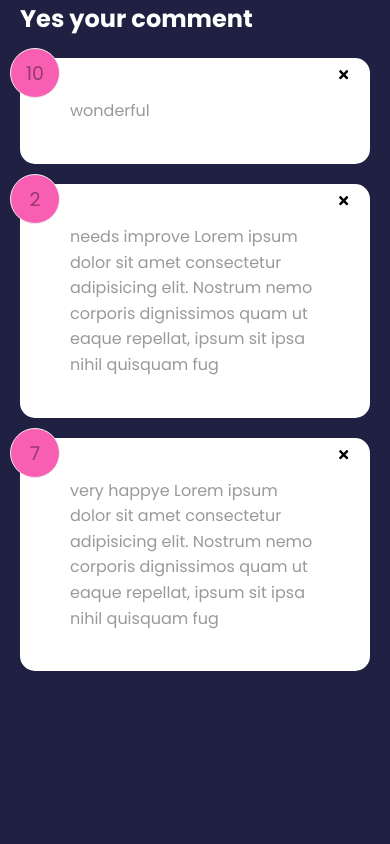
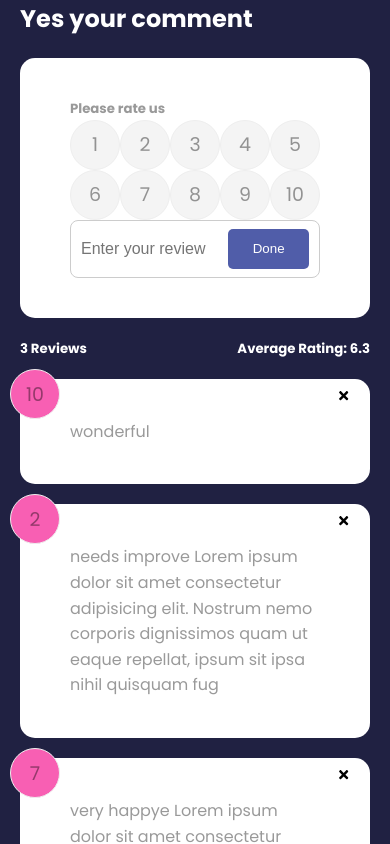
Before and after one commit to xploreout/comment-app, a React (Create React App) app: page / in a window 390 px wide. Shown: the top 844 px of the page. Built offline with nearby package versions, Linux system fonts and the light colour scheme.

Commit message:
Added input radio and comment

```diff
--- a/package.json
+++ b/package.json
@@ -10,6 +10,7 @@
     "react-dom": "^18.1.0",
     "react-icons": "^4.4.0",
     "react-scripts": "^2.1.3",
+    "uuid": "^8.3.2",
     "web-vitals": "^2.1.4"
   },
   "scripts": {
--- a/src/App.js
+++ b/src/App.js
@@ -1,23 +1,31 @@
 import React from 'react';
+import { v4 as uuidv4 } from 'uuid';
 import Header from './components/Header';
 import { useState } from 'react';
 import SurveyData from './data/SurveyData';
 import SurveyList from './components/SurveyList';
+import SurveyStats from './components/SurveyStats';
+import SurveyForm from './components/SurveyForm';
 
 function App() {
   const [survey, setSurvey] = useState(SurveyData);
 
+  const addItem = (newItem) => {
+    newItem.id = uuidv4();
+    setSurvey([newItem, ...survey])
+  };
   const deleteItem = (id) => {
     if (window.confirm('Are you share to delete the comment?')) {
-      setSurvey(survey.filter((item) => item.id !== id ))
+      setSurvey(survey.filter((item) => item.id !== id));
     }
-
   };
   return (
     <>
       <Header />
       <div className='container'>
-        <SurveyList feedback={survey} handleDelete={deleteItem} />
+        <SurveyForm handleAddSurvey={addItem} />
+        <SurveyStats feedback={survey} />
+        <SurveyList survey={survey} handleDelete={deleteItem} />
       </div>
     </>
   );
--- /dev/null
+++ b/src/components/Rating.jsx
@@ -0,0 +1,123 @@
+import React from 'react';
+
+function Rating({ select, selected }) {
+  const handleChange = (e) => {
+    select(+e.currentTarget.value);
+  };
+  return (
+    <ul className='rating'>
+      <li>
+        <input
+          type='radio'
+          id='num3'
+          name='3'
+          value='3'
+          onChange={handleChange}
+          checked={selected === 1}
+        />
+        <label htmlFor='num1'>1</label>
+      </li>
+      <li>
+        <input
+          type='radio'
+          id='num2'
+          name='2'
+          value='2'
+          onChange={handleChange}
+          checked={selected === 2}
+        />
+        <label htmlFor='num2'>2</label>
+      </li>
+      <li>
+        <input
+          type='radio'
+          id='num1'
+          name='1'
+          value='1'
+          onChange={handleChange}
+          checked={selected === 3}
+        />
+        <label htmlFor='num3'>3</label>
+      </li>
+      <li>
+        <input
+          type='radio'
+          id='num4'
+          name='4'
+          value='4'
+          onChange={handleChange}
+          checked={selected === 4}
+        />
+        <label htmlFor='num4'>4</label>
+      </li>
+      <li>
+        <input
+          type='radio'
+          id='num5'
+          name='5'
+          value='5'
+          onChange={handleChange}
+          checked={selected === 5}
+        />
+        <label htmlFor='num5'>5</label>
+      </li>
+      <li>
+        <input
+          type='radio'
+          id='num6'
+          name='6'
+          value='6'
+          onChange={handleChange}
+          checked={selected === 6}
+        />
+        <label htmlFor='num6'>6</label>
+      </li>
+      <li>
+        <input
+          type='radio'
+          id='num7'
+          name='7'
+          value='7'
+          onChange={handleChange}
+          checked={selected === 7}
+        />
+        <label htmlFor='num7'>7</label>
+      </li>
+      <li>
+        <input
+          type='radio'
+          id='num8'
+          name='8'
+          value='8'
+          onChange={handleChange}
+          checked={selected === 8}
+        />
+        <label htmlFor='num8'>8</label>
+      </li>
+      <li>
+        <input
+          type='radio'
+          id='num9'
+          name='9'
+          value='9'
+          onChange={handleChange}
+          checked={selected === 9}
+        />
+        <label htmlFor='num9'>9</label>
+      </li>
+      <li>
+        <input
+          type='radio'
+          id='num10'
+          name='10'
+          value='10'
+          onChange={handleChange}
+          checked={selected === 10}
+        />
+        <label htmlFor='num10'>10</label>
+      </li>
+    </ul>
+  );
+}
+
+export default Rating;
--- /dev/null
+++ b/src/components/SurveyForm.jsx
@@ -0,0 +1,62 @@
+import React from 'react';
+import Card from './shared/Card';
+import Rating from './Rating';
+import { useState } from 'react';
+import Button from './shared/Button';
+
+function SurveyForm({ handleAddSurvey }) {
+  const [message, setMessage] = useState('');
+  const [comment, setComment] = useState('');
+  const [rating, setRating] = useState(10);
+  const [btnDisabled, setBtnDisabled] = useState(true);
+
+  const handleChange = (e) => {
+    if (comment === '') {
+      setBtnDisabled(true);
+      setMessage('');
+    } else if (comment !== '' && comment.trim() <= 10) {
+      setMessage('Comment must be more than 10 characters');
+      setBtnDisabled(false);
+    } else {
+      setMessage(null);
+      setBtnDisabled(false);
+    }
+    setComment(e.target.value);
+  };
+
+  const handleSubmit = (e) => {
+    e.preventDefault();
+    if (comment.trim().length > 10) {
+      const newSurvey = {
+        text: comment,
+        rating,
+      };
+      console.log(newSurvey);
+      handleAddSurvey(newSurvey);
+      setComment('');
+    }
+  };
+  return (
+    <>
+      <Card>
+        <form onSubmit={handleSubmit}>
+          <h5>Please rate us</h5>
+          <Rating selected={0} select={(rating) => setRating(rating)} />
+          <div className='input-group'>
+            <input
+              onChange={handleChange}
+              value={comment}
+              type='text'
+              placeholder='Enter your review'
+            />
+            <Button type='submit' isBtnDisabled={btnDisabled} message={message}>
+              Done
+            </Button>
+          </div>
+        </form>
+      </Card>
+    </>
+  );
+}
+
+export default SurveyForm;
--- a/src/components/SurveyList.jsx
+++ b/src/components/SurveyList.jsx
@@ -2,10 +2,10 @@ import React from 'react';
 import SurveyItem from './SurveyItem ';
 import PropTypes from 'prop-types';
 
-function SurveyList({ feedback, handleDelete }) {
+function SurveyList({ survey, handleDelete }) {
   return (
     <div>
-      {feedback.map((item) => (
+      {survey.map((item) => (
         <SurveyItem key={item.id} item={item} handleDelete={handleDelete}/>
       ))}
     </div>
@@ -14,9 +14,9 @@ function SurveyList({ feedback, handleDelete }) {
 
 SurveyList.propTypes = {
   // feedback: PropTypes.array.isRequired
-  feedback: PropTypes.arrayOf(
+  survey: PropTypes.arrayOf(
     PropTypes.shape({
-      id: PropTypes.number.isRequired,
+      id: PropTypes.string.isRequired,
       text: PropTypes.string.isRequired,
       rating: PropTypes.number.isRequired,
     })
--- /dev/null
+++ b/src/components/SurveyStats.jsx
@@ -0,0 +1,24 @@
+import React from 'react';
+import PropTypes from 'prop-types';
+
+function SurveyStats({ feedback }) {
+  let average =
+    feedback &&
+    feedback.reduce((cum, current) => {
+      return cum + current.rating;
+    }, 0) / feedback.length;
+  average = average.toFixed(1).replace(/[.,]0$/, '');
+
+  return (
+    <div className='feedback-stats'>
+      <h5>{feedback.length} Reviews</h5>
+      <h5>Average Rating: {isNaN(average) ? 0 : average}</h5>
+    </div>
+  );
+}
+
+SurveyStats.propTypes = {
+  feedback: PropTypes.array.isRequired,
+};
+
+export default SurveyStats;
--- /dev/null
+++ b/src/components/shared/Button.jsx
@@ -0,0 +1,25 @@
+import React from 'react';
+import PropTypes from 'prop-types';
+
+function Button({ children, version, type, isDisabled }) {
+  return (
+    <button type={type} disabled={isDisabled} className={`btn btn-${version}`}>
+      {children}
+    </button>
+  );
+}
+
+Button.defaultProps = {
+  isDisabled: false,
+  type: 'button',
+  version: 'primary ',
+};
+
+Button.propTypes = {
+  children:  PropTypes.node.isRequired,
+  version: PropTypes.string,
+  type: PropTypes.string,
+  isDisabled: PropTypes.bool
+};
+
+export default Button;
--- a/src/data/SurveyData.jsx
+++ b/src/data/SurveyData.jsx
@@ -1,16 +1,16 @@
 const FeedbackData = [
   {
-    id: 1,
+    id: '1',
     rating: 10,
     text: 'wonderful'
   },
   {
-    id: 2,
+    id: '2',
     rating: 2,
     text: 'needs improve Lorem ipsum dolor sit amet consectetur adipisicing elit. Nostrum nemo corporis dignissimos quam ut eaque repellat, ipsum sit ipsa nihil quisquam fug'
   },
   {
-    id: 3,
+    id: '3',
     rating: 7,
     text: 'very happye Lorem ipsum dolor sit amet consectetur adipisicing elit. Nostrum nemo corporis dignissimos quam ut eaque repellat, ipsum sit ipsa nihil quisquam fug'
   },
--- a/src/index.css
+++ b/src/index.css
@@ -76,3 +76,116 @@ header {
   background: none;
   border: none;
 }
+
+.feedback-stats {
+  color: #fff;
+  display: flex;
+  justify-content: space-between;
+  align-items: center;
+}
+
+.btn {
+  color: #fff;
+  border: 0;
+  border-radius: 5px;
+  width: 100px;
+  height: 40px;
+  cursor: pointer;
+}
+
+.btn-primary {
+  background-color: #505da9;
+}
+.btn:active {
+  transform: translateY(5px);
+}
+
+.btn-secondary {
+  background-color: #ff6a95;
+}
+
+.btn:hover {
+  transform: scalre(0.98);
+  opacity: 0.9;
+}
+
+.btn.disabled.hover {
+  transform: scale(1);
+  opacity: 1;
+}
+
+.btn:disabled {
+  background-color: #cccccc;
+  color: #333;
+  cursor: auto;
+}
+
+@media (max-width: 600px) {
+  .input-group input {
+    width: 80%;
+  }
+}
+.input-group {
+  display: flex;
+  flex-direction: row;
+  border: 1px solid #ccc;
+  padding: 8px 10px;
+  border-radius: 8px;
+}
+input {
+  flex-grow: 2;
+  border: none;
+  font-size: 16px;
+}
+
+input:focus {
+  outline: none;
+}
+
+ul {
+  list-style: none;
+  display: flex;
+  flex-wrap: wrap;
+}
+
+.rating li {
+  position: relative;
+  background: #f4f4f4;
+  width: 50px;
+  height: 50px;
+  padding: 10px;
+  text-align: center;
+  border-radius: 50%;
+  font-size: 19px;
+  border: 1px #eee solid;
+  transition: 0.3s;
+}
+/* .num-display {
+  position: absolute;
+  top: -10px;
+  left: -10px;
+} */
+.rating li label {
+  position: absolute;
+  top: 50%;
+  left: 50%;
+  width: 50px;
+  height: 50px;
+  padding: 10px;
+  border-radius: 50%;
+  transform: translate(-50%, -50%);
+  cursor: pointer;
+}
+
+.rating li:hover {
+  background: #ff6a95;
+  color: #fff;
+}
+
+[type='radio'] {
+  opacity: 0;
+}
+[type='radio']:checked ~ label {
+  background: #ff6a95;
+  color: #fff;
+}
```
Also changed, not shown: 1 other file (tests, documents, lock files or other folders).
